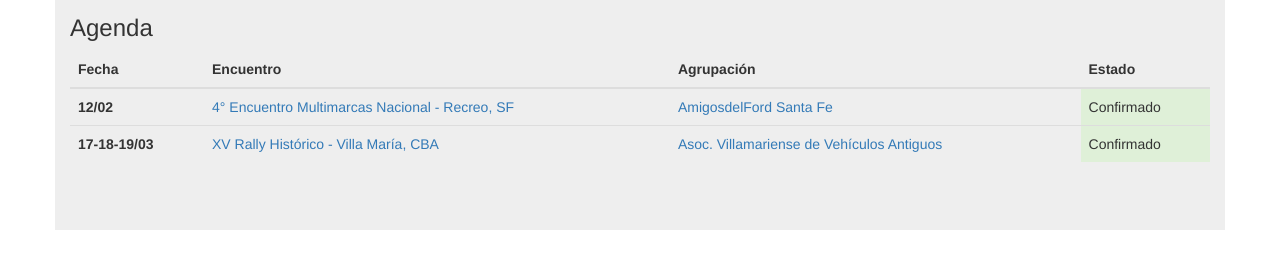
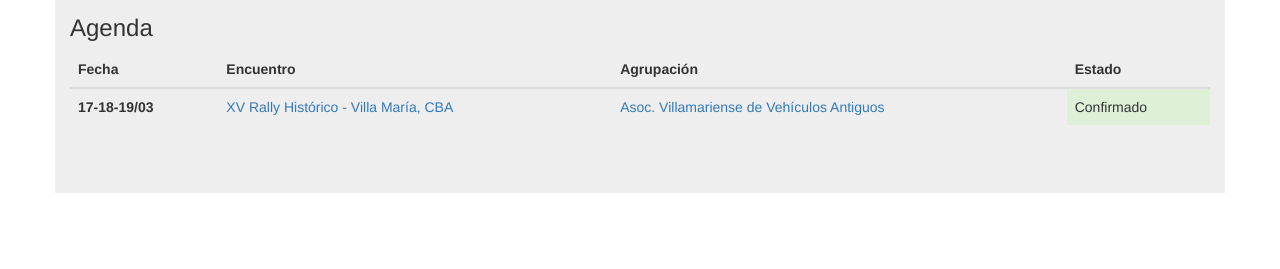
Before and after one commit to juanblas09/elmapadelosencuentros, a plain HTML site: page agenda.html in a window 1280 px wide. Shown: the part 53-322 px from the top of the page. Drawn offline with nearby package versions, Linux system fonts and the light colour scheme.

Commit message:
Quito "4° Encuentro Multimarcas Nacional - Recreo, SF"

```diff
--- a/agenda.html
+++ b/agenda.html
@@ -37,12 +37,6 @@
 		  </thead>
 		  <tbody>
 		    <tr>
-		      <th scope="row">12/02</th>
-		      <td><a href="https://www.facebook.com/events/1208716049168312">4° Encuentro Multimarcas Nacional - Recreo, SF</a></td>
-			  <td><a href="https://www.facebook.com/amigosdelford.santafe">AmigosdelFord Santa Fe</a></td>
-		      <td class="bg-success">Confirmado</td>
-		    </tr>
-		    <tr>
 		      <th scope="row">17-18-19/03</th>
 		      <td><a href="https://www.facebook.com/avva.villamaria">XV Rally Histórico - Villa María, CBA</a></td>
 			  <td><a href="https://www.facebook.com/avva.villamaria">Asoc. Villamariense de Vehículos Antiguos</a></td>
```
